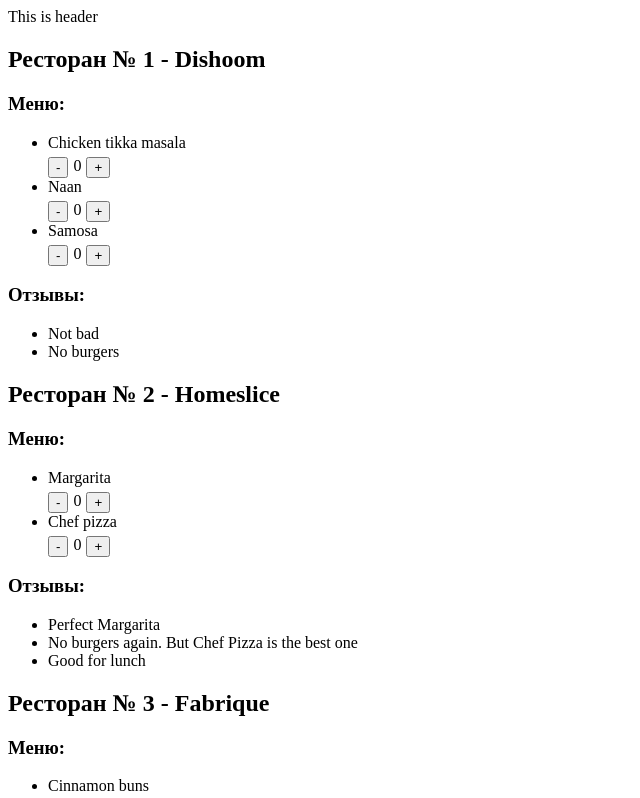
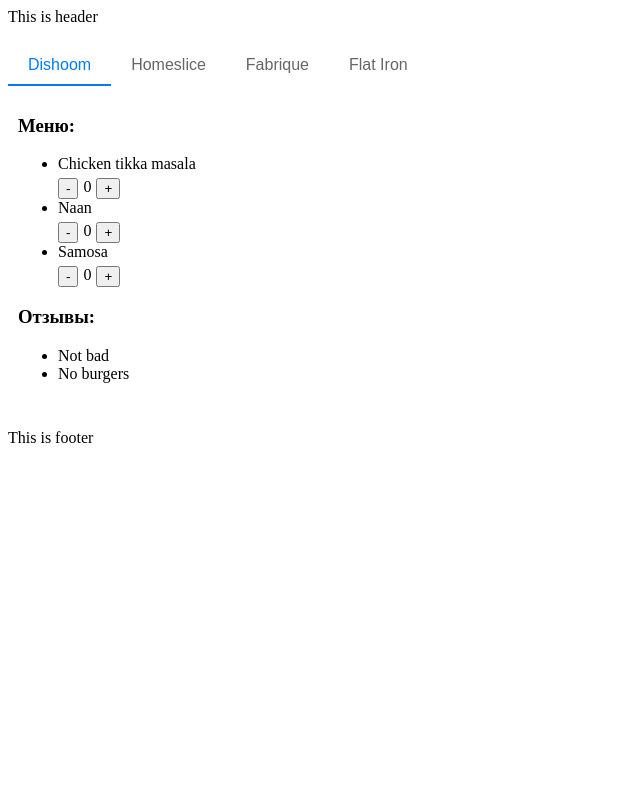
Before and after one commit to KiraIsmailova/React-course-26-02-2026-KI, a React (Vite) app: page / in a window 1280 px wide. Shown: the top 798 px of the page, without its empty margins (0-640 px from the left). Built offline with nearby package versions, Linux system fonts and the light colour scheme.

Commit message:
ДЗ №3

```diff
--- a/src/components/App.jsx
+++ b/src/components/App.jsx
@@ -1,17 +1,11 @@
 import { restaurants } from '../../materials/mock';
-import { RestaurantCard } from './restaurant/RestaurantCard';
+import { Tabs } from './tabs/Tabs';
 import { Layout } from './layout/layout';
 
 export const App = () => {
   return (
     <Layout>
-      {restaurants.map((restaurant, index) => (
-        <RestaurantCard
-          key={restaurant.id}
-          restaurant={restaurant}
-          index={index}
-        />
-      ))}
+      <Tabs items={restaurants} />
     </Layout>
   );
 };
--- a/src/components/restaurant/RestaurantCard.jsx
+++ /dev/null
@@ -1,38 +0,0 @@
-import { Counter } from '../counter/Counter';
-
-export const RestaurantCard = ({ restaurant, index }) => {
-  if (!restaurant) {
-    return <div>Данные ресторанов пока не загружены</div>;
-  }
-  return (
-    <div>
-      <h2>
-        Ресторан № {index + 1} - {restaurant.name}
-      </h2>
-      <h3>Меню:</h3>
-      {restaurant.menu && restaurant.menu.length > 0 ? (
-        <ul>
-          {restaurant.menu.map((itemMenu) => (
-            <li key={itemMenu.id}>
-              {itemMenu.name}
-              <Counter />
-            </li>
-          ))}
-        </ul>
-      ) : (
-        <p>Меню скоро появится</p>
-      )}
-
-      <h3>Отзывы:</h3>
-      {restaurant.reviews && restaurant.reviews.length > 0 ? (
-        <ul>
-          {restaurant.reviews.map((itemReview) => (
-            <li key={itemReview.id}>{itemReview.text}</li>
-          ))}
-        </ul>
-      ) : (
-        <p>Отзывы скоро появятся</p>
-      )}
-    </div>
-  );
-};
--- /dev/null
+++ b/src/components/tabs/Tabs.jsx
@@ -0,0 +1,61 @@
+import { useState } from 'react';
+import { Counter } from '../counter/Counter';
+import './tabs.css';
+
+export const Tabs = ({ items }) => {
+  const [activeTabId, setActiveTabId] = useState(items[0].id);
+  if (!items) {
+    return <div>Данные ресторанов еще не загружены</div>;
+  }
+
+  const handleClick = (id) => {
+    if (id === activeTabId) return;
+    setActiveTabId(id);
+  };
+
+  const activeContent = items.find((item) => item.id === activeTabId);
+
+  return (
+    <div className="tabs-container">
+      <div className="tabs-header">
+        {items.map((tab) => (
+          <button
+            key={tab.id}
+            onClick={() => handleClick(tab.id)}
+            className={`tab-button ${activeTabId === tab.id ? 'active' : ''}`}
+          >
+            {tab.name}
+          </button>
+        ))}
+      </div>
+      <div className="tabs-content">
+        <div className="content-inner">
+          <h3>Меню:</h3>
+          {activeContent.menu && activeContent.menu.length > 0 ? (
+            <ul>
+              {activeContent.menu.map((itemMenu) => (
+                <li key={itemMenu.id}>
+                  {itemMenu.name}
+                  <Counter />
+                </li>
+              ))}
+            </ul>
+          ) : (
+            <p>Меню скоро появится</p>
+          )}
+
+          <h3>Отзывы:</h3>
+          {activeContent.reviews && activeContent.reviews.length > 0 ? (
+            <ul>
+              {activeContent.reviews.map((itemReview) => (
+                <li key={itemReview.id}>{itemReview.text}</li>
+              ))}
+            </ul>
+          ) : (
+            <p>Отзывы скоро появятся</p>
+          )}
+        </div>
+      </div>
+    </div>
+  );
+};
--- /dev/null
+++ b/src/components/tabs/tabs.css
@@ -0,0 +1,27 @@
+.tabs-container {
+  margin: 20px auto;
+}
+
+.tabs-header {
+  display: flex;
+}
+
+.tab-button {
+  padding: 10px 20px;
+  border: none;
+  background: none;
+  cursor: pointer;
+  font-size: 16px;
+  color: #666;
+  transition: all 0.3s;
+  border-bottom: 2px solid transparent;
+}
+
+.tab-button.active {
+  color: #007bff;
+  border-bottom: 2px solid #007bff;
+}
+
+.tabs-content {
+  padding: 10px;
+}
```
